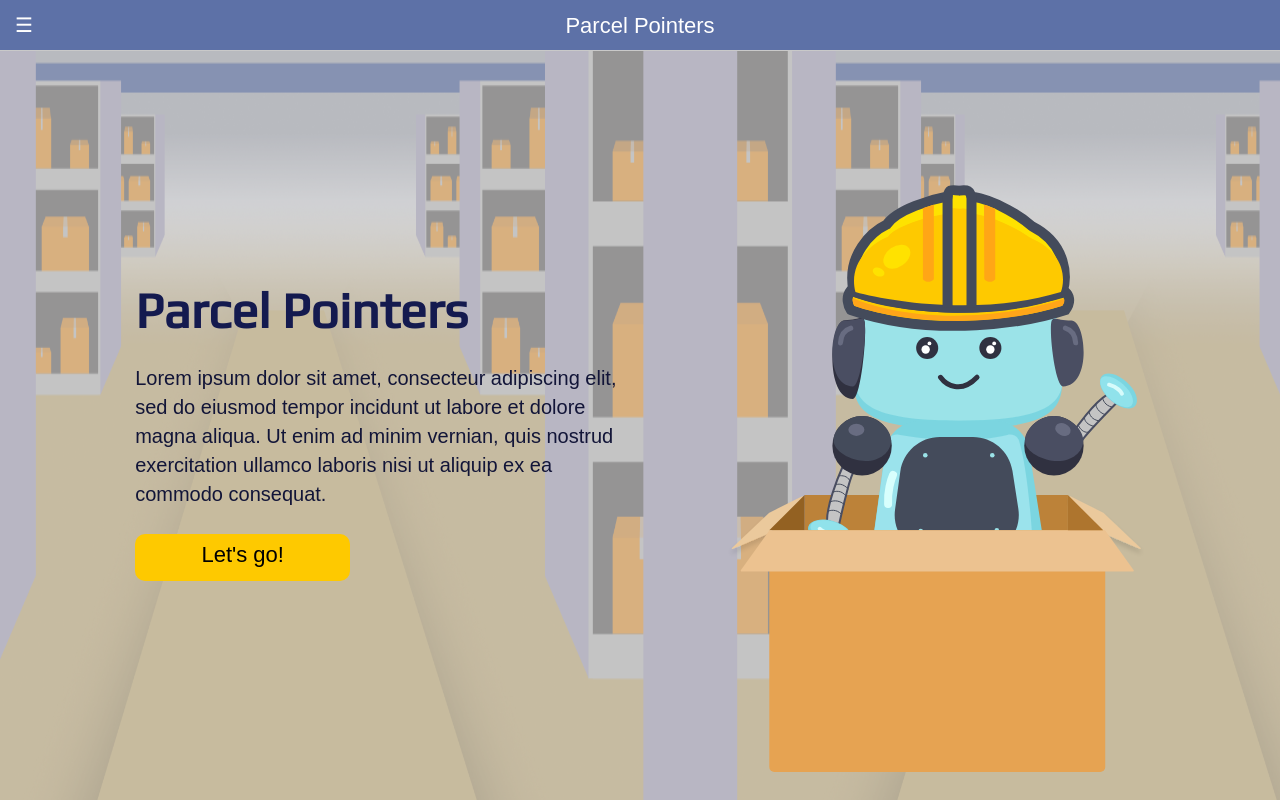
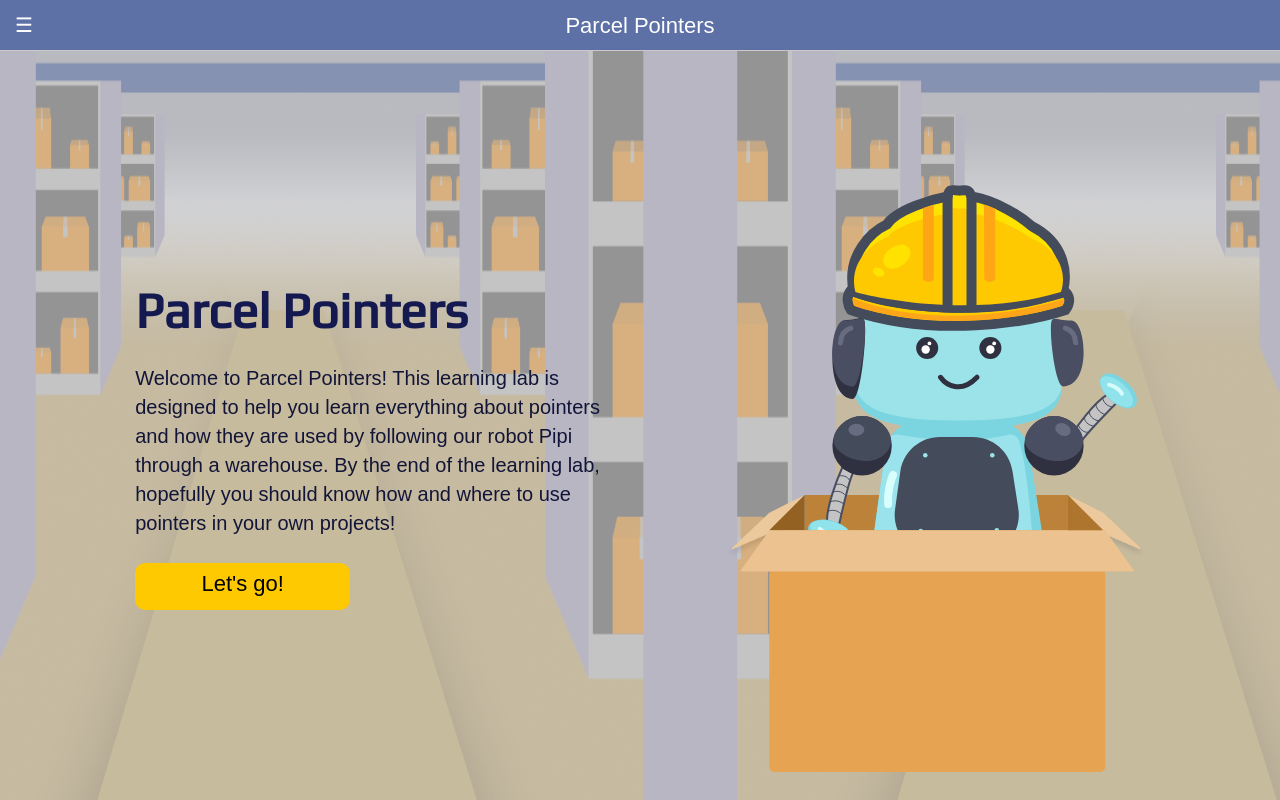
Before and after one commit to uclaacm/parcel-pointers, a React app: page / in a window 1280 px wide. Built offline with nearby package versions, Linux system fonts and the light colour scheme; a web font is replaced by a local one.

Commit message:
change home page text (#321)
Co-authored-by: Yixin Hu <huyixin@oschina.cn>

```diff
--- a/src/pages/Home.tsx
+++ b/src/pages/Home.tsx
@@ -17,10 +17,11 @@ const Home: FC = () => {
             <div id="col-1">
               <h1 id="title">Parcel Pointers</h1>
               <p id="description">
-                Lorem ipsum dolor sit amet, consecteur adipiscing elit, sed do
-                eiusmod tempor incidunt ut labore et dolore magna aliqua. Ut
-                enim ad minim vernian, quis nostrud exercitation ullamco laboris
-                nisi ut aliquip ex ea commodo consequat.
+                Welcome to Parcel Pointers! This learning lab is designed to
+                help you learn everything about pointers and how they are used
+                by following our robot Pipi through a warehouse. By the end of
+                the learning lab, hopefully you should know how and where to use
+                pointers in your own projects!
               </p>
               <button
                 id="start-button"
```
